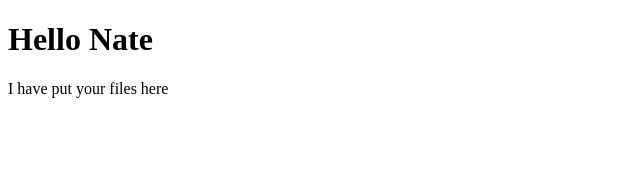
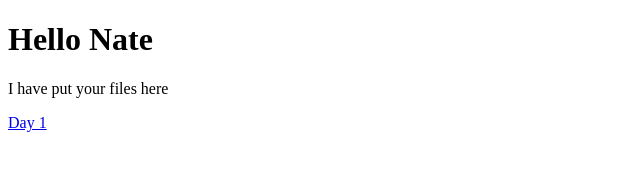
Before and after one commit to closehub1788/closehub1788.github.io, a plain HTML site: page index.html in a window 1280 px wide. Shown: the full height of the page, 0-640 px from the left. Drawn offline with Linux system fonts and the light colour scheme.

Commit message:
Update index.html

```diff
--- a/index.html
+++ b/index.html
@@ -3,5 +3,6 @@
 <body>
 <h1>Hello Nate</h1>
 <p>I have put your files here</p>
+  <a href="Pikmin Day 1.html">Day 1</a>
 </body>
 </html>
```
